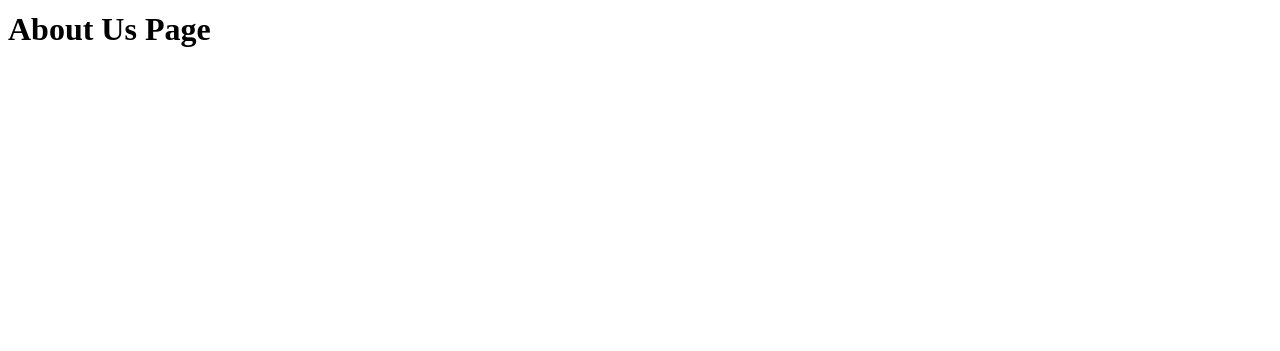
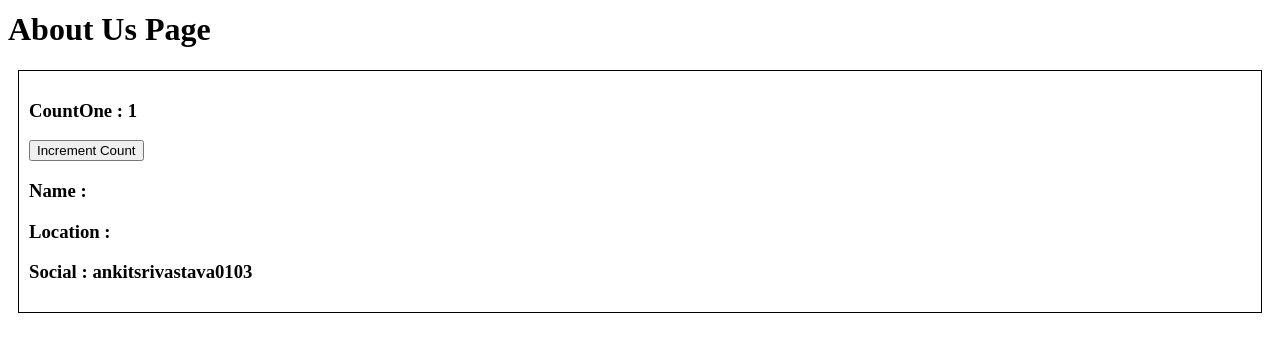
Before and after one commit to ankitsrivastava0103/namaste-react, a React (Vite) app: page /about in a window 1280 px wide. Shown: the part 175-526 px from the top of the page. Built offline with nearby package versions, Linux system fonts and the light colour scheme; no server answers.

Commit message:
Class Component

```diff
--- a/index.css
+++ b/index.css
@@ -72,3 +72,9 @@
 .filter {
   display: flex;
 }
+
+.user-card {
+  padding: 10px;
+  margin: 10px;
+  border: 1px solid black;
+}
--- a/src/components/About.js
+++ b/src/components/About.js
@@ -1,7 +1,11 @@
+import User from "./User";
+import UserClass from "./UserClass";
+
 const About = () => {
   return (
     <div>
       <h1>About Us Page</h1>
+      <UserClass name={"Ankit"} location={"Kolkata"} />
     </div>
   );
 };
--- a/src/components/Body.js
+++ b/src/components/Body.js
@@ -2,6 +2,7 @@ import RES_DATA from "../utils/mockData";
 import Shimmer from "./Shimmer";
 import ResturantCard from "./ResturandCard";
 import { useEffect, useState } from "react";
+import { Link } from "react-router-dom";
 
 const Body = () => {
   const [resData, setResData] = useState([]);
@@ -65,7 +66,11 @@ const Body = () => {
       </div>
       <div className="resturant-container">
         {filtered?.map((resturant) => {
-          return <ResturantCard key={resturant.id} resturantData={resturant} />;
+          return (
+            <Link key={resturant.id} to={"/resurant/" + resturant.id}>
+              <ResturantCard resturantData={resturant} />
+            </Link>
+          );
         })}
       </div>
     </div>
--- /dev/null
+++ b/src/components/User.js
@@ -0,0 +1,18 @@
+import { useState } from "react";
+
+const User = ({ name, location }) => {
+  const [countOne] = useState(1);
+  const [countTwo] = useState(2);
+
+  return (
+    <div className="user-card">
+      <h3>CountOne : {countOne}</h3>
+      <h3>CountTwo : {countTwo}</h3>
+      <h3>Name : {name}</h3>
+      <h3>Location : {location}</h3>
+      <h3>Social : ankitsrivastava0103</h3>
+    </div>
+  );
+};
+
+export default User;
--- /dev/null
+++ b/src/components/UserClass.js
@@ -0,0 +1,56 @@
+import React from "react";
+
+class UserClass extends React.Component {
+  constructor(props) {
+    super(props);
+
+    this.state = {
+      countOne: 1,
+      userInfo: {
+        name: "",
+        location: "",
+        avatar_url: null,
+      },
+    };
+  }
+
+  componentDidMount = () => {
+    // Make an API Call
+    this.fetchUserInfo();
+  };
+
+  fetchUserInfo = async () => {
+    const data = await fetch(
+      "https://api.github.com/users/ankitsrivastava0103"
+    );
+    const json = await data.json();
+    this.setState({
+      userInfo: json,
+    });
+  };
+
+  handleButtonClick = () => {
+    this.setState({
+      countOne: this.state.countOne + 1,
+    });
+  };
+
+  render() {
+    // const { name, location } = this.props;
+    const { countOne } = this.state;
+    const { name, location, avatar_url } = this.state.userInfo;
+
+    return (
+      <div className="user-card">
+        <h3>CountOne : {countOne}</h3>
+        <button onClick={this.handleButtonClick}>Increment Count</button>
+        <img src={avatar_url} />
+        <h3>Name : {name}</h3>
+        <h3>Location : {location}</h3>
+        <h3>Social : ankitsrivastava0103</h3>
+      </div>
+    );
+  }
+}
+
+export default UserClass;
```
